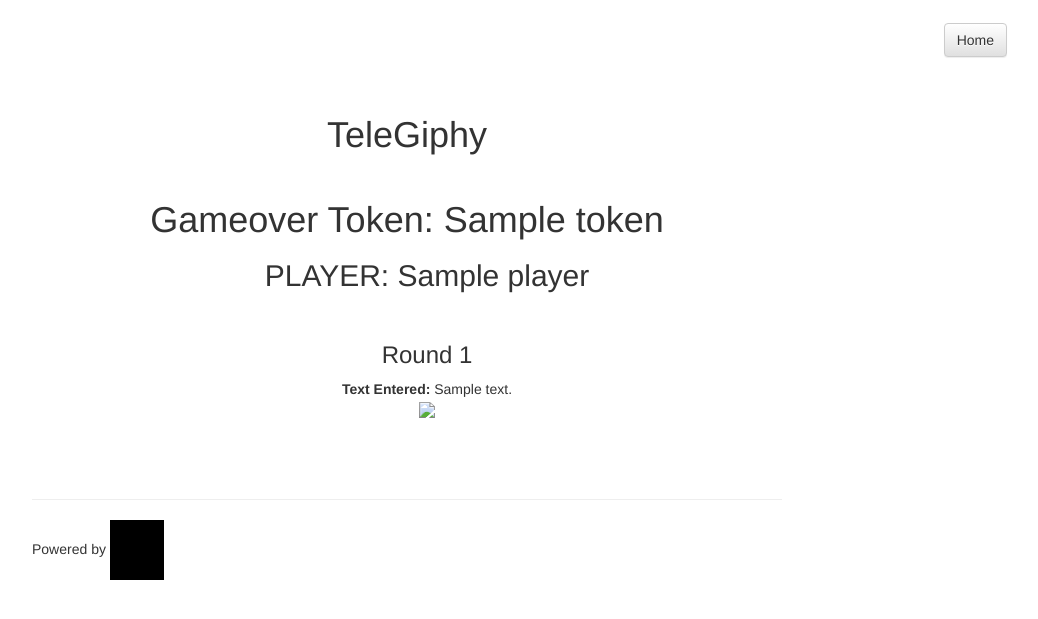
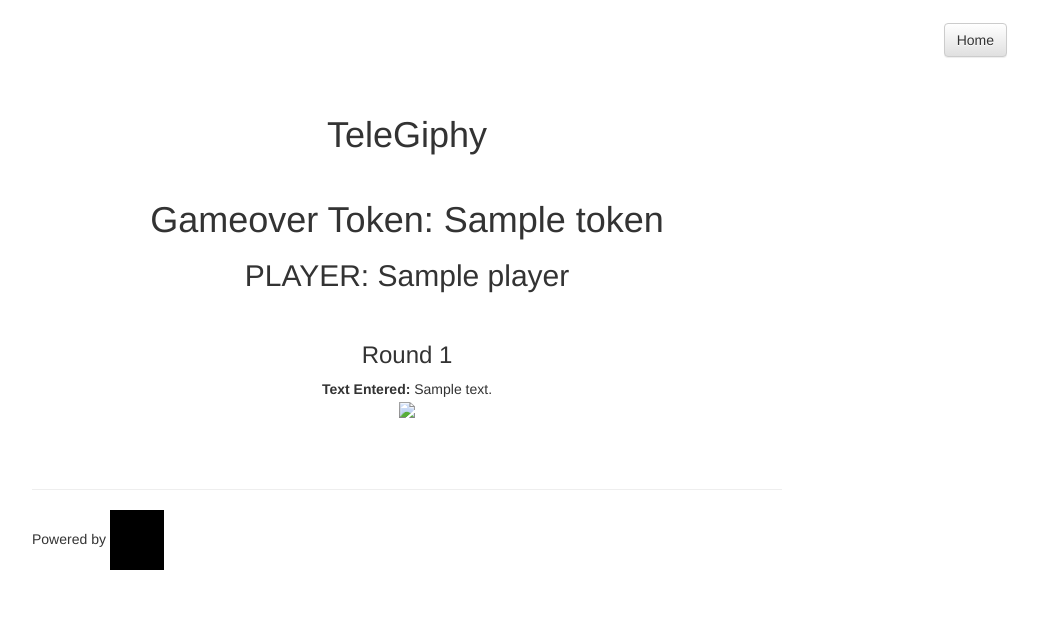
Before and after one commit to JessicaNgo/TeleGiphy, a Django app: template tele_giphy/game/templates/game/gameover.html in a window 1280 px wide. Shown: the top 619 px of the page, without its empty margins (233-1271 px from the left). Run offline with Django 3.2, Linux system fonts and the light colour scheme; the template is opened without the code that fills it: most values are stand-ins (such as "Sample title", 1, 10 or a date in 2020); some libraries are stand-ins or nearby versions.

Commit message:
touch up html

```diff
--- a/tele_giphy/game/templates/game/gameover.html
+++ b/tele_giphy/game/templates/game/gameover.html
@@ -3,11 +3,9 @@
 
 {% block main_content %}
 <div class="row">
-  <div class="col-md-2"></div>
-  <div class="col-md-8">
+  <div class="col-md-8 col-md-offset-2">
       <div class='text-center'>
         <h1>Gameover Token: {{ token }}</h1>
-        <ul>
         {% for player, actions in result.items %}
           <h2>PLAYER: {{ player }}</h2>
           <br>
@@ -20,7 +18,6 @@
           {% endfor %}
           <br>
         {% endfor %}
-        </ul>
       </div>
       <br>
     <div class="footer">
@@ -29,7 +26,6 @@
     </div>
 
   </div>
-  <div class="col-md-2"></div>
 
 </div>
 
```
